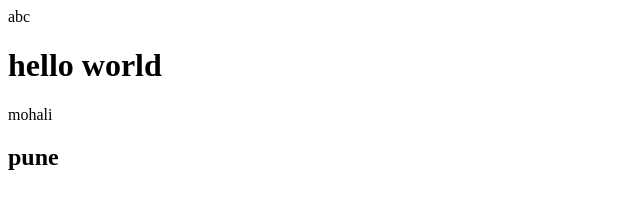
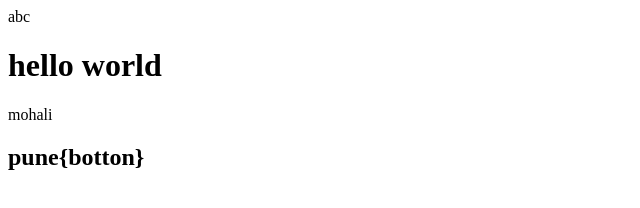
Before and after one commit to ravindrachakrawarti/ravindemo, a plain HTML site: page index.html in a window 1280 px wide. Shown: the whole page, without its empty margins (0-640 px from the left). Drawn offline with Linux system fonts and the light colour scheme.

Commit message:
add new file

```diff
--- a/index.html
+++ b/index.html
@@ -1,3 +1,3 @@
 abc<h1>hello world</h1>
 <p>mohali</p>
-<h2>pune</h2>
+<h2>pune{botton}</h2>
```
